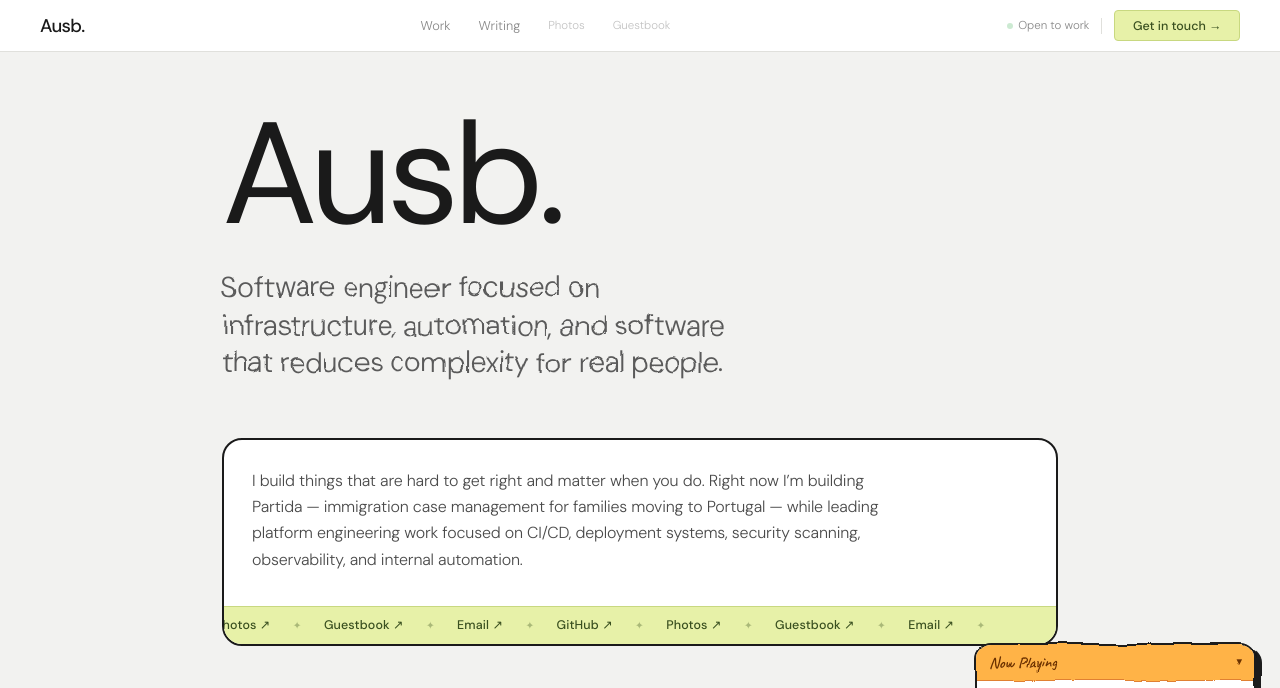
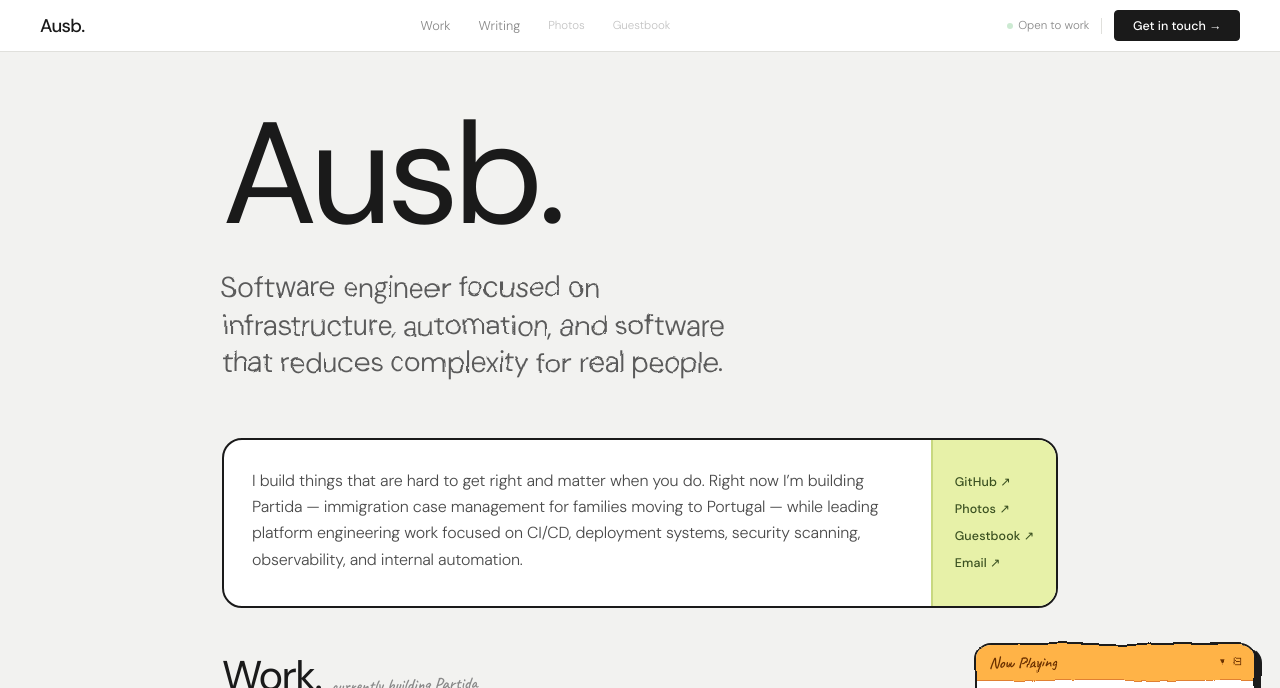
Before and after one commit to ausbernard/ausbernard.github.io, a plain HTML site: page index.html in a window 1280 px wide. Shown: the top 688 px of the page. Drawn offline with Linux system fonts and the light colour scheme.

Commit message:
new website

```diff
--- a/index.html
+++ b/index.html
@@ -111,16 +111,16 @@
     .nav-contact {
       font-size: 0.78rem;
       font-weight: 500;
-      color: #3A5020;
+      color: var(--white);
       text-decoration: none;
       padding: 0.4rem 1.1rem;
-      border: 1px solid #C8D880;
+      border: 1px solid var(--ink);
       border-radius: 4px;
-      background: var(--green);
-      transition: background 0.15s, border-color 0.15s, transform 0.15s;
+      background: var(--ink);
+      transition: background 0.15s, transform 0.15s;
     }
 
-    .nav-contact:hover { background: #D8E890; border-color: #A8C040; transform: scale(1.03); }
+    .nav-contact:hover { background: #333; border-color: #333; transform: scale(1.03); }
 
     /* ─── PAGE ─── */
     .page {
@@ -394,10 +394,6 @@
       animation: fadeUp 0.45s ease both 0.08s;
     }
 
-    .about-bio-wrap {
-      padding: 1.75rem 1.75rem 1.4rem;
-    }
-
     .about-bio {
       font-size: 1rem;
       line-height: 1.65;
@@ -430,29 +426,30 @@
       gap: 0.25rem;
     }
 
-    /* ─── TICKER ─── */
-    .ticker-strip {
-      background: var(--green);
-      border-top: 1px solid #C8D880;
-      padding: 0.65rem 0;
-      overflow: hidden;
+    /* ─── ABOUT LINKS ─── */
+    .about-inner {
+      display: flex;
+      align-items: stretch;
     }
 
-    .ticker-track {
-      display: flex;
-      align-items: center;
-      width: max-content;
-      animation: ticker 16s linear infinite;
+    .about-bio-wrap {
+      flex: 1;
+      padding: 1.75rem 1.75rem 1.4rem;
     }
 
-    .ticker-track:hover { animation-play-state: paused; }
-
-    @keyframes ticker {
-      from { transform: translateX(0); }
-      to   { transform: translateX(-50%); }
+    .about-links {
+      background: var(--green);
+      border-left: 2px solid #C8D880;
+      padding: 1.5rem 1.35rem;
+      display: flex;
+      flex-direction: column;
+      gap: 0.7rem;
+      justify-content: center;
+      min-width: 120px;
+      flex-shrink: 0;
     }
 
-    .ticker-item {
+    .about-link {
       font-family: 'DM Sans', sans-serif;
       font-size: 0.78rem;
       font-weight: 500;
@@ -460,18 +457,13 @@
       color: #3A5020;
       text-decoration: none;
       white-space: nowrap;
-      padding: 0 1.4rem;
       transition: opacity 0.15s;
+      display: flex;
+      align-items: center;
+      gap: 0.25rem;
     }
 
-    .ticker-item:hover { opacity: 0.55; }
-
-    .ticker-sep {
-      color: #3A5020;
-      opacity: 0.35;
-      font-size: 0.65rem;
-      flex-shrink: 0;
-    }
+    .about-link:hover { opacity: 0.55; }
 
     /* ─── MUSIC WIDGET ─── */
     .music-widget {
@@ -503,7 +495,8 @@
       color: #6B3000;
     }
 
-    .music-toggle {
+    .music-toggle,
+    .music-minimize {
       background: none;
       border: none;
       cursor: pointer;
@@ -514,7 +507,14 @@
       transition: color 0.15s;
     }
 
-    .music-toggle:hover { color: var(--ink); }
+    .music-toggle:hover,
+    .music-minimize:hover { color: var(--ink); }
+
+    .music-widget.mini { width: 210px; }
+    .music-widget.mini .music-header { border-bottom: none; }
+    .music-widget.mini .music-main,
+    .music-widget.mini .music-controls,
+    .music-widget.mini .music-tracks { display: none !important; }
 
     .music-main {
       display: flex;
@@ -743,7 +743,10 @@
       .nav-divider { display: none; }
       .nav-burger { display: flex; }
       .about-bio-wrap { padding: 1.25rem; }
+      .about-inner { flex-direction: column; }
+      .about-links { border-left: none; border-top: 2px solid #C8D880; flex-direction: row; flex-wrap: wrap; gap: 0.5rem 1.25rem; padding: 0.85rem 1.25rem; min-width: unset; }
       .music-widget { right: 0.75rem; bottom: 0.75rem; width: calc(100vw - 1.5rem); max-width: 320px; }
+      .music-widget.mini { width: 210px; max-width: 210px; }
       .post-editorial-row { grid-template-columns: 56px 1fr; gap: 0.75rem; padding: 0.9rem 1rem; }
       .post-editorial-tag { display: none; }
     }
@@ -808,27 +811,15 @@
 
   <!-- ABOUT STRIP -->
   <div class="about-strip" id="about">
-    <div class="about-bio-wrap">
-      <p class="about-bio">I build things that are hard to get right and matter when you do. Right now I’m building Partida — immigration case management for families moving to Portugal — while leading platform engineering work focused on CI/CD, deployment systems, security scanning, observability, and internal automation.</p>
-    </div>
-    <div class="ticker-strip">
-      <div class="ticker-track">
-        <a href="https://github.com/ausbernard" class="ticker-item" target="_blank" rel="noopener">GitHub ↗</a>
-        <span class="ticker-sep">✦</span>
-        <a href="photojournal.html" class="ticker-item">Photos ↗</a>
-        <span class="ticker-sep">✦</span>
-        <a href="guestbook.html" class="ticker-item">Guestbook ↗</a>
-        <span class="ticker-sep">✦</span>
-        <a href="mailto:austinbedmonson@gmail.com" class="ticker-item">Email ↗</a>
-        <span class="ticker-sep">✦</span>
-        <a href="https://github.com/ausbernard" class="ticker-item" target="_blank" rel="noopener">GitHub ↗</a>
-        <span class="ticker-sep">✦</span>
-        <a href="photojournal.html" class="ticker-item">Photos ↗</a>
-        <span class="ticker-sep">✦</span>
-        <a href="guestbook.html" class="ticker-item">Guestbook ↗</a>
-        <span class="ticker-sep">✦</span>
-        <a href="mailto:austinbedmonson@gmail.com" class="ticker-item">Email ↗</a>
-        <span class="ticker-sep">✦</span>
+    <div class="about-inner">
+      <div class="about-bio-wrap">
+        <p class="about-bio">I build things that are hard to get right and matter when you do. Right now I’m building Partida — immigration case management for families moving to Portugal — while leading platform engineering work focused on CI/CD, deployment systems, security scanning, observability, and internal automation.</p>
+      </div>
+      <div class="about-links">
+        <a href="https://github.com/ausbernard" class="about-link" target="_blank" rel="noopener">GitHub ↗</a>
+        <a href="photojournal.html" class="about-link">Photos ↗</a>
+        <a href="guestbook.html" class="about-link">Guestbook ↗</a>
+        <a href="mailto:austinbedmonson@gmail.com" class="about-link">Email ↗</a>
       </div>
     </div>
   </div>
@@ -938,7 +929,10 @@
 <div class="music-widget">
   <div class="music-header">
     <div class="music-label-tag">Now Playing</div>
-    <button class="music-toggle" id="musicToggle" title="Show track list">▾</button>
+    <div style="display:flex;align-items:center;gap:0.5rem;">
+      <button class="music-toggle" id="musicToggle" title="Show track list">▾</button>
+      <button class="music-minimize" id="musicMinimize" title="Minimize">⊟</button>
+    </div>
   </div>
   <div class="music-main">
     <img id="cover" class="music-art" src="assets/music/covers/palace-greyhound.jpg" alt="Album art">
@@ -1071,6 +1065,20 @@
 
   renderList();
   loadTrack(0, false);
+
+  // Minimize toggle
+  const widget  = document.querySelector('.music-widget');
+  const miniBtn = document.getElementById('musicMinimize');
+
+  function setMini(on) {
+    widget.classList.toggle('mini', on);
+    miniBtn.textContent = on ? '⊞' : '⊟';
+    miniBtn.title = on ? 'Expand' : 'Minimize';
+  }
+
+  miniBtn.addEventListener('click', () => setMini(!widget.classList.contains('mini')));
+
+  if (window.innerWidth <= 600) setMini(true);
 </script>
 </body>
 </html>
```
